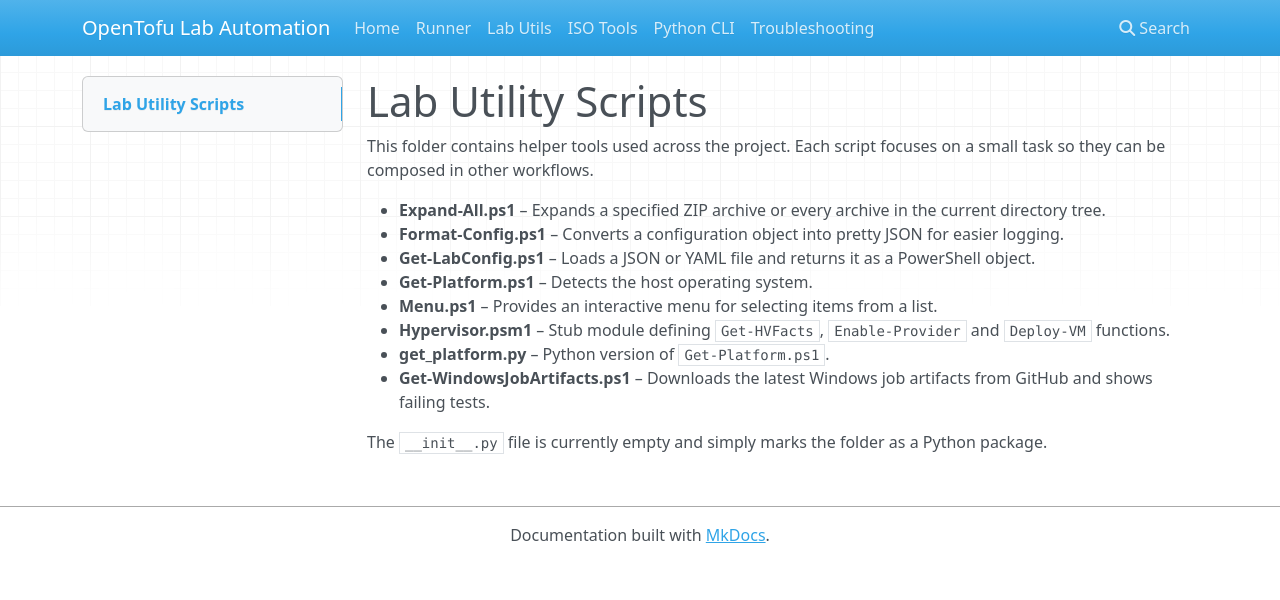
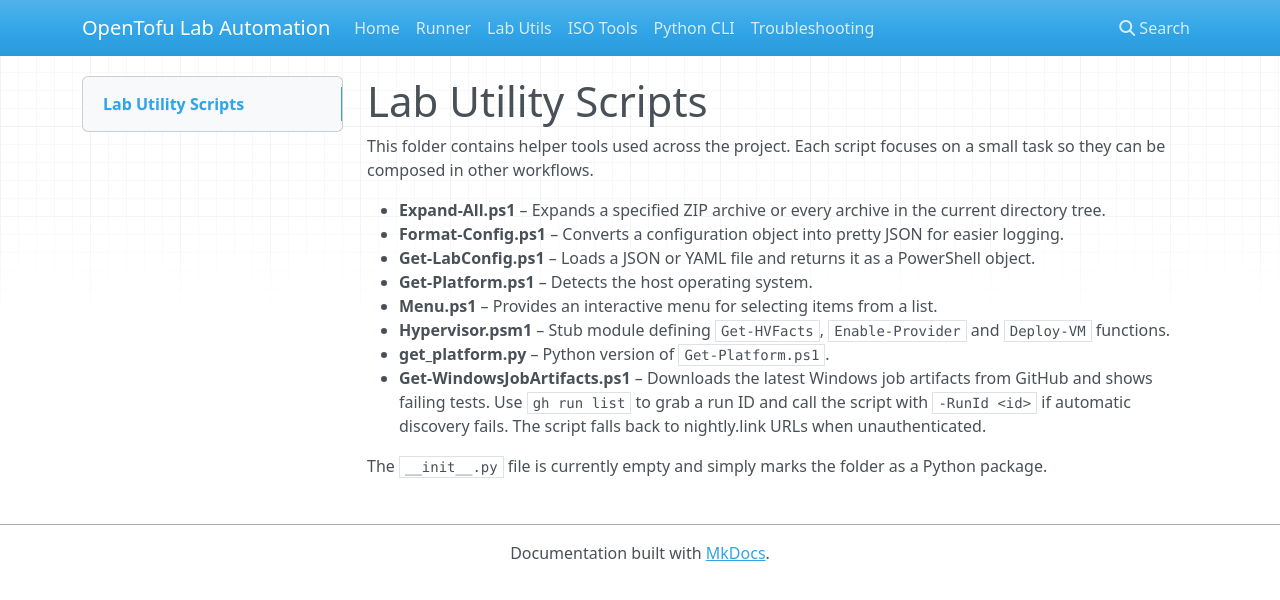
Before and after one commit to wizzense/opentofu-lab-automation, an MkDocs documentation site: the page built from docs/lab_utils.md, in a window 1280 px wide. Shown: the top 600 px of the page. Built offline with MkDocs 1.6.1, drawn with Linux system fonts in a browser that asks for light colours; nearby versions of some CDN libraries.

Commit message:
Add RunId option for artifact helper

```diff
--- a/docs/lab_utils.md
+++ b/docs/lab_utils.md
@@ -9,6 +9,6 @@ This folder contains helper tools used across the project. Each script focuses o
 - **Menu.ps1** – Provides an interactive menu for selecting items from a list.
 - **Hypervisor.psm1** – Stub module defining `Get-HVFacts`, `Enable-Provider` and `Deploy-VM` functions.
 - **get_platform.py** – Python version of `Get-Platform.ps1`.
-- **Get-WindowsJobArtifacts.ps1** – Downloads the latest Windows job artifacts from GitHub and shows failing tests.
+- **Get-WindowsJobArtifacts.ps1** – Downloads the latest Windows job artifacts from GitHub and shows failing tests. Use `gh run list` to grab a run ID and call the script with `-RunId <id>` if automatic discovery fails. The script falls back to nightly.link URLs when unauthenticated.
 
 The `__init__.py` file is currently empty and simply marks the folder as a Python package.
```
Also changed, not shown: AGENTS.md (+5 -1 lines), README.md (+7 -1 lines), 2 other files.
